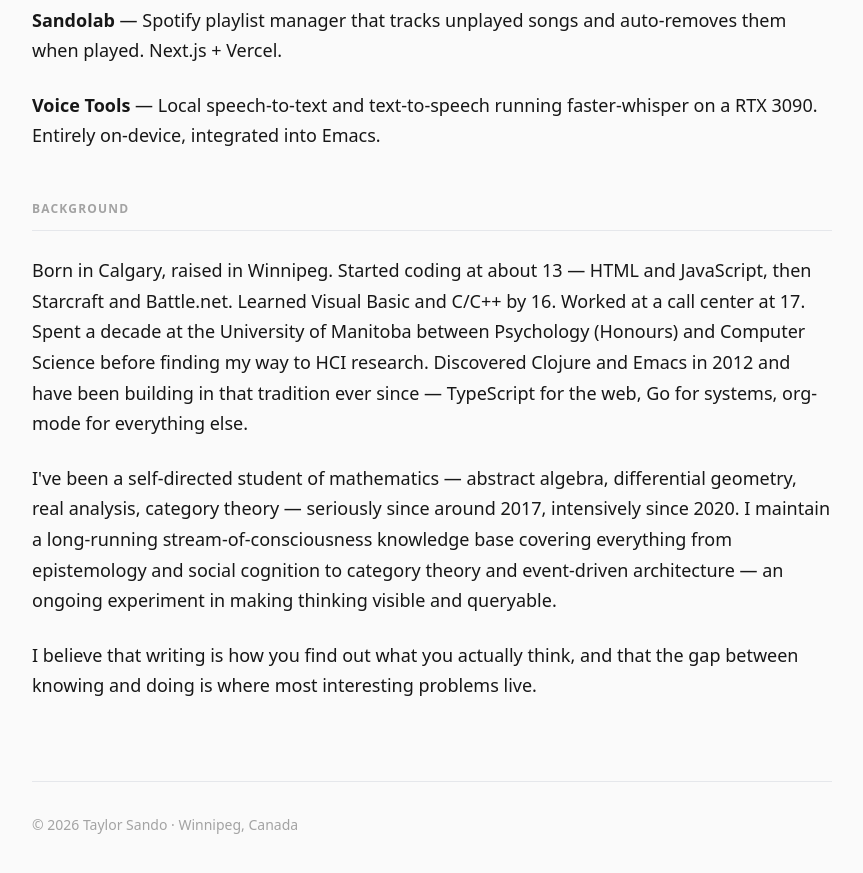
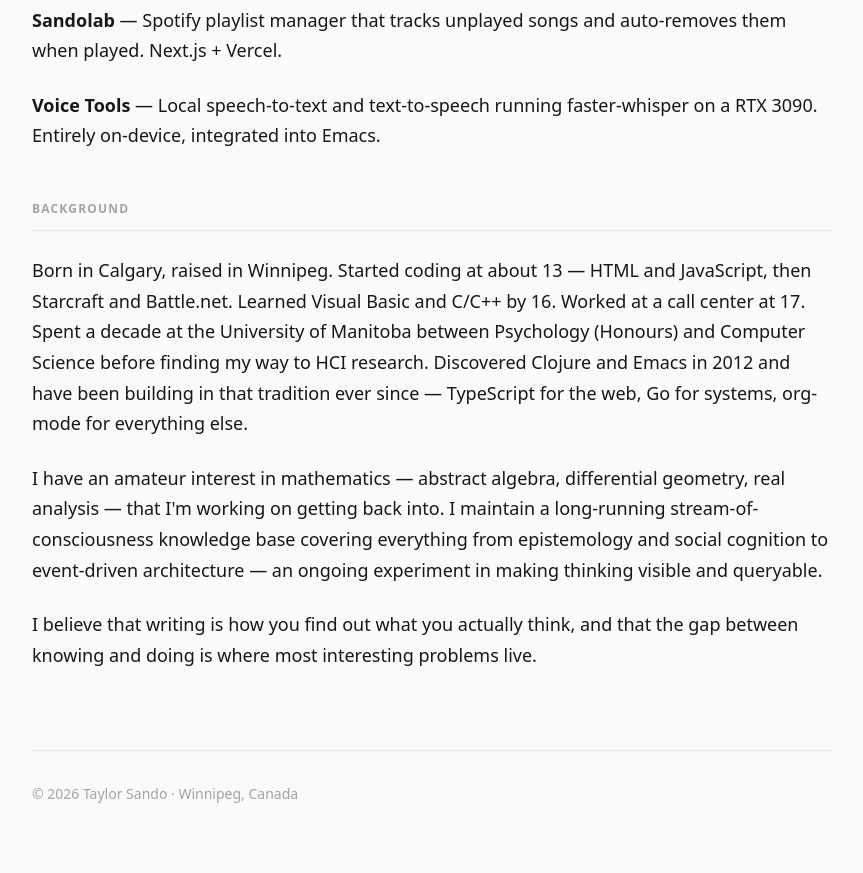
Before and after one commit to taylorSando/taylorSando.github.io, a Jekyll site: the page built from index.html, in a window 1280 px wide and 900 px high, scrolled down 2441 px. Shown: the top 873 px of the window, without its empty margins (208-1071 px from the left). Built offline with Jekyll 4.4.1, drawn with Linux system fonts in a browser that asks for light colours.

Commit message:
content: tone down math claims to reflect reality
- "self-directed student seriously since 2017" → "amateur interest
  working on getting back into"
- Remove category theory mentions and intensity claims
- Keep the subjects listed but frame honestly

Co-Authored-By: Claude Opus 4.6 <noreply@anthropic.com>

```diff
--- a/index.html
+++ b/index.html
@@ -195,12 +195,12 @@ layout: landing
     systems, org-mode for everything else.
   </p>
   <p>
-    I've been a self-directed student of mathematics &mdash; abstract algebra,
-    differential geometry, real analysis, category theory &mdash; seriously since
-    around 2017, intensively since 2020. I maintain a long-running
-    stream-of-consciousness knowledge base covering everything from epistemology
-    and social cognition to category theory and event-driven architecture &mdash;
-    an ongoing experiment in making thinking visible and queryable.
+    I have an amateur interest in mathematics &mdash; abstract algebra,
+    differential geometry, real analysis &mdash; that I'm working on getting
+    back into. I maintain a long-running stream-of-consciousness knowledge base
+    covering everything from epistemology and social cognition to event-driven
+    architecture &mdash; an ongoing experiment in making thinking visible and
+    queryable.
   </p>
   <p>
     I believe that writing is how you find out what you actually think, and that
```
